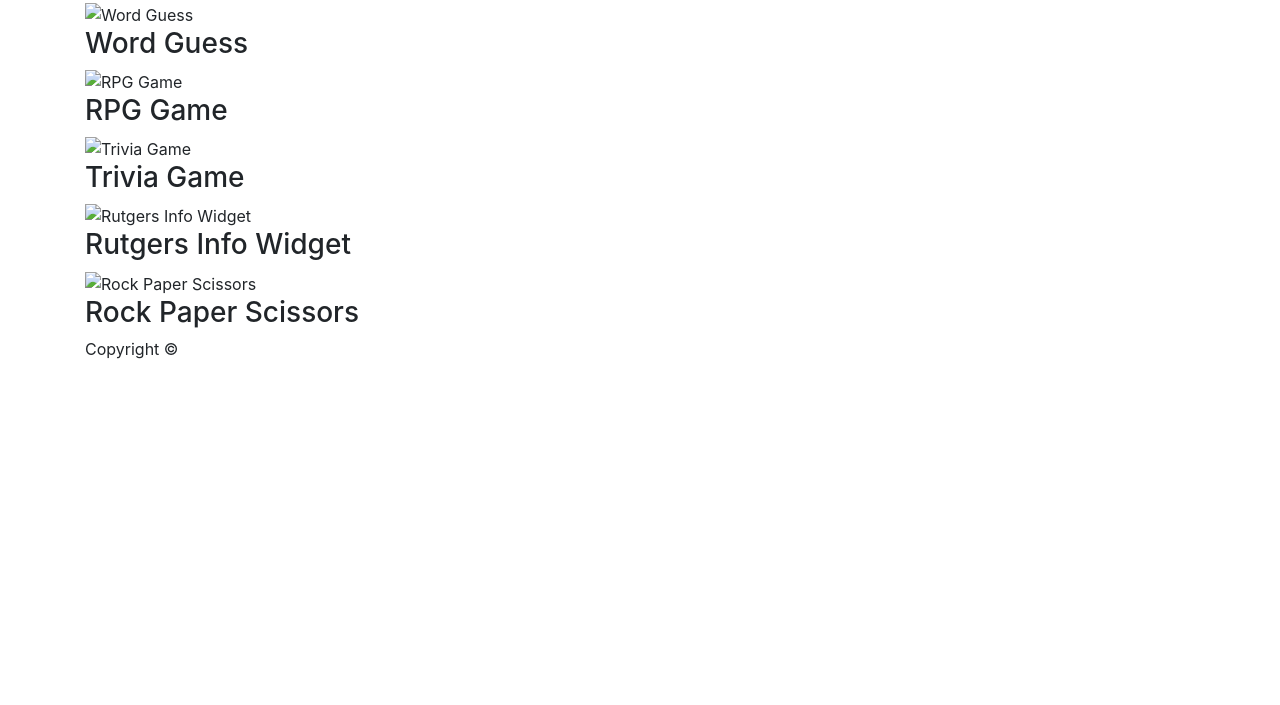
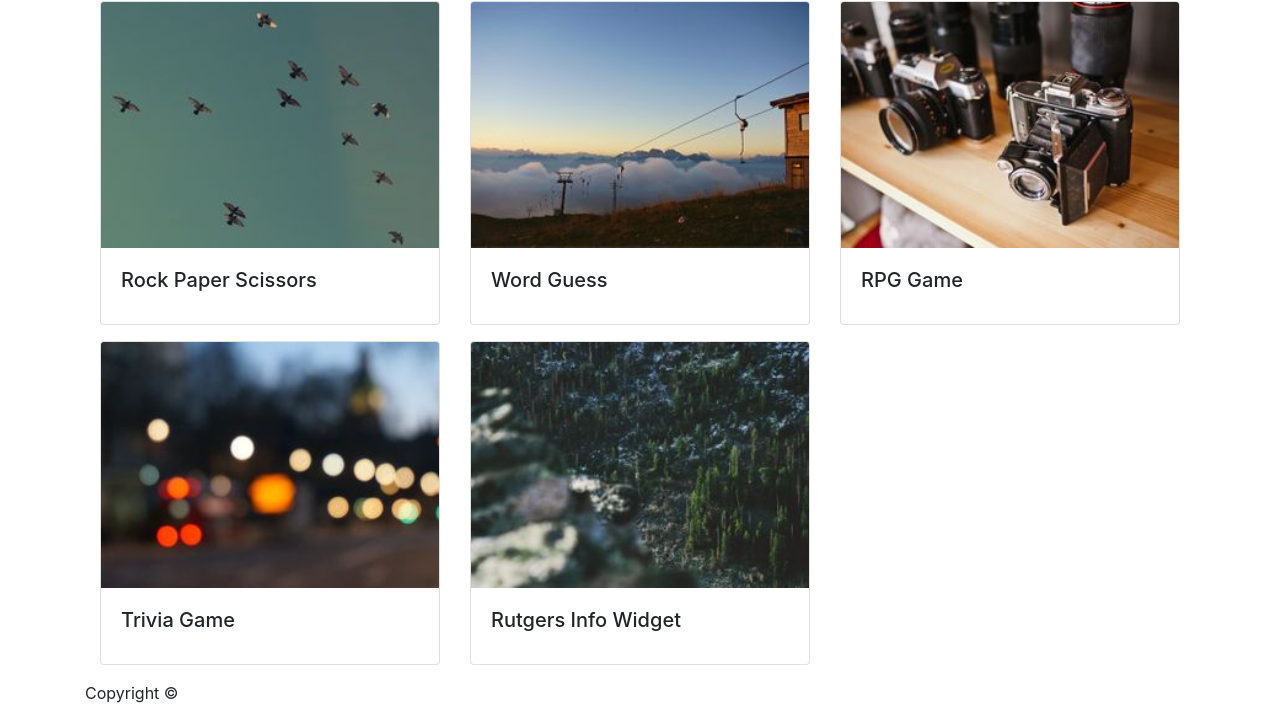
Before and after one commit to david-kraft/bootstrap-portfolio-v2, a plain HTML site: page portfolio.html in a window 1280 px wide. Shown: the part 111-816 px from the top of the page. Drawn offline with nearby package versions, Linux system fonts and the light colour scheme.

Commit message:
Made changes to index.html and portfolio

```diff
--- a/portfolio.html
+++ b/portfolio.html
@@ -6,10 +6,11 @@
     <title>Portfolio | Your Name</title>
     <link rel="stylesheet" href="https://stackpath.bootstrapcdn.com/bootstrap/4.2.1/css/bootstrap.min.css" integrity="sha384-GJzZqFGwb1QTTN6wy59ffF1BuGJpLSa9DkKMp0DgiMDm4iYMj70gZWKYbI706tWS"
         crossorigin="anonymous">
+    <link rel="stylesheet" href="assets/css/sticky-footer.css">
 </head>
 
 <body>
-
+    <div class="container">
         <nav class="navbar navbar-expand-lg navbar-light bg-light">
             <a class="navbar-brand" href="index.html">David Kraft</a>
             <button class="navbar-toggler" type="button" data-toggle="collapse" data-target="#navbarNav" aria-controls="navbarNav"
@@ -31,45 +32,60 @@
             </div>
         </nav>
 
-    <div id="main-container" class="container">
-        <section class="main-section">
+        <section class="container">
             <h1>Portfolio</h1>
 
-            <div class="work">
-                <img src="assets/images/technics-q-c-640-480-1.jpg" alt="Word Guess">
-
-                <h3>Word Guess</h3>
+            <div class="row">
+                <div class="col-sm-6 col-lg-4 mb-3">
+                    <div class="card">
+                        <img src="assets/images/rock-paper-scissors.jpeg" class="card-img-top" alt="Rock Paper Scissors">
+                        <div class="card-body">
+                            <h5 class="card-title">Rock Paper Scissors</h5>
                         </div>
-            <div class="work">
-                <img src="assets/images/technics-q-c-640-480-2.jpg" alt="RPG Game">
-
-                <h3>RPG Game</h3>
                     </div>
-            <div class="work">
-                <img src="assets/images/technics-q-c-640-480-5.jpg" alt="Trivia Game">
-
-                <h3>Trivia Game</h3>
                 </div>
-            <div class="work">
-                <img src="assets/images/technics-q-c-640-480-7.jpg" alt="Rutgers Info Widget">
-
-                <h3>Rutgers Info Widget</h3>
+                <div class="col-sm-6 col-lg-4 mb-3">
+                    <div class="card">
+                        <img src="assets/images/hangman.jpeg" class="card-img-top" alt="Word Guess">
+                        <div class="card-body">
+                            <h5 class="card-title">Word Guess</h5>
                         </div>
-            <div class="work">
-                <img src="assets/images/technics-q-c-640-480-9.jpg" alt="Rock Paper Scissors">
-
-                <h3>Rock Paper Scissors</h3>
+                    </div>
+                </div>
+                <div class="col-sm-6 col-lg-4 mb-3">
+                    <div class="card">
+                        <img src="assets/images/rpg-game.jpeg" class="card-img-top" alt="RPG Game">
+                        <div class="card-body">
+                            <h5 class="card-title">RPG Game</h5>
+                        </div>
+                    </div>
+                </div>
+                <div class="col-sm-6 col-lg-4 mb-3">
+                    <div class="card">
+                        <img src="assets/images/trivia-game.jpeg" class="card-img-top" alt="Trivia Game">
+                        <div class="card-body">
+                            <h5 class="card-title">Trivia Game</h5>
+                        </div>
+                    </div>
+                </div>
+                <div class="col-sm-6 col-lg-4 mb-3">
+                    <div class="card">
+                        <img src="assets/images/rutgers-info-widget.jpeg" class="card-img-top" alt="Rutgers Info Widget">
+                        <div class="card-body">
+                            <h5 class="card-title">Rutgers Info Widget</h5>
+                        </div>
+                    </div>
+                </div>
             </div>
 
         </section>
 
+
+        <footer class="footer">
+            Copyright &copy;
+        </footer>
     </div>
 
-    <footer>
-        <div class="container">
-            Copyright &copy;
-        </div>
-    </footer>
 
     <script src="https://code.jquery.com/jquery-3.3.1.slim.min.js" integrity="sha384-q8i/X+965DzO0rT7abK41JStQIAqVgRVzpbzo5smXKp4YfRvH+8abtTE1Pi6jizo"
         crossorigin="anonymous"></script>
```
Also changed, not shown: contact.html (+6 -7 lines), index.html (+8 -9 lines), assets/images/hangman.jpeg (added), assets/images/profileimg.jpg (added), assets/images/rock-paper-scissors.jpeg (added), assets/images/rpg-game.jpeg (added), assets/images/rutgers-info-widget.jpeg (added), assets/images/trivia-game.jpeg (added). Lines whose indentation alone changed are shown as unchanged.
